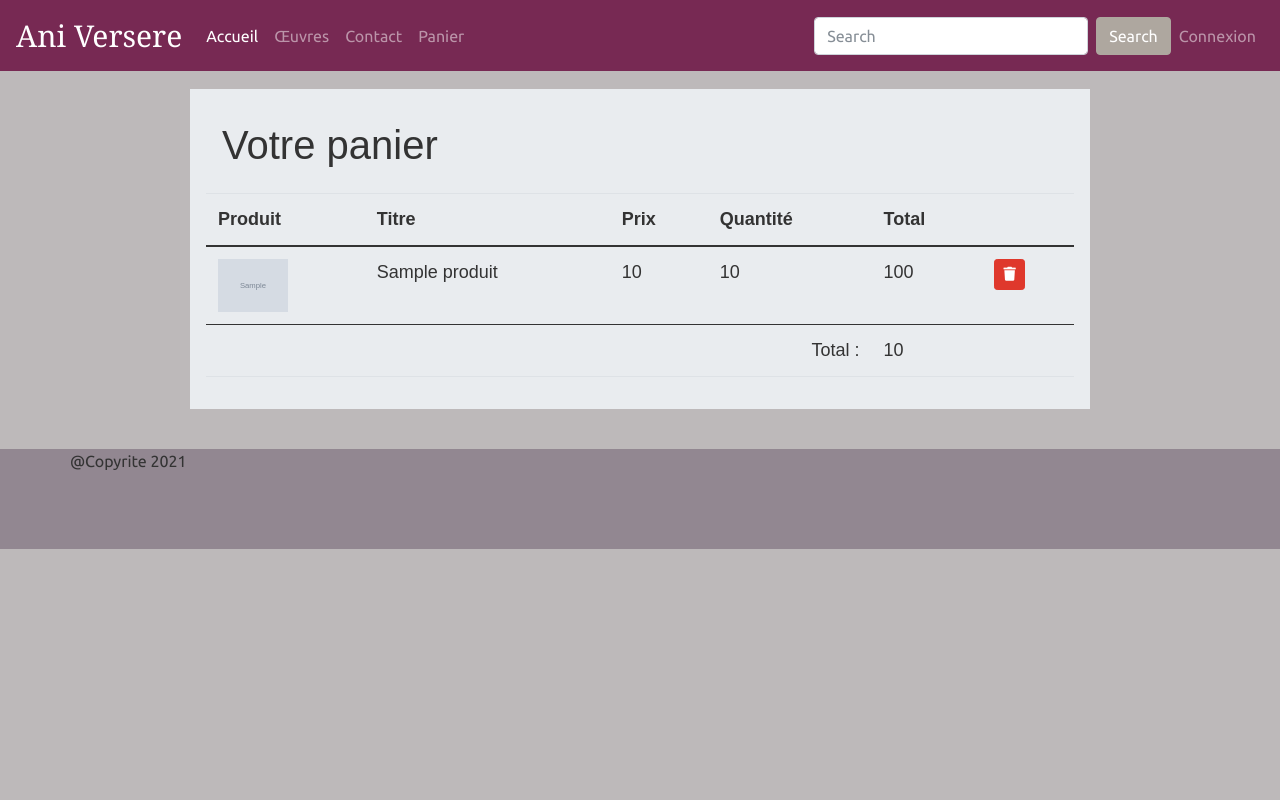
After one commit to LusineKaryan/Symfony_FilRouge, a Symfony app: template templates/cart/index.html.twig in a window 1280 px wide. The commit adds this page. Run offline with Twig, Linux system fonts and the light colour scheme; the template is opened without the code that fills it: most values are stand-ins (such as "Sample title", 1, 10 or a date in 2020); grey boxes marked "Sample" are stand-in pictures; some libraries are stand-ins or nearby versions.

Commit message:
creation panier

```diff
--- a/public/css/style.css
+++ b/public/css/style.css
@@ -3,6 +3,11 @@ body {
     position: relative; /*Dlya zakrepleniya footera k nizu*/
     /* background-image: url(../public/images/unnamed.jpg);
     background-size: cover; */
+    height: 100%;
+}
+
+html {
+	height: 100%;
 }
 
 .navbar-brand {
@@ -34,15 +39,18 @@ body {
     box-shadow: 3px 3px 3px 3px grey;
   }
 
-  .active a.page-link {
-    color:blanchedalmond;
-    background-color: indigo;
-    border-color: yellow;
-}
+  a.page-link {
+    color: #70185d;
+  }
+    .active a.page-link {
+      color:blanchedalmond;
+      background-color:#772953;
+      border-color: #70185d
+  }
+    .active a.page-link:hover {
+      color:teal;
+  }
 
-.active a.page-link:hover {
-    color:teal;
-}
 
 .image {
 	margin:20px;
--- a/templates/base.html.twig
+++ b/templates/base.html.twig
@@ -9,9 +9,11 @@
 
         <link href="https://cdn.jsdelivr.net/npm/bootstrap@5.0.0-beta2/dist/css/bootstrap.min.css" rel="stylesheet" integrity="sha384-BmbxuPwQa2lc/FVzBcNJ7UAyJxM6wuqIj61tLrc4wSX0szH/Ev+nYRRuWlolflfl" crossorigin="anonymous">
         <link rel="stylesheet" href="https://cdnjs.cloudflare.com/ajax/libs/bootswatch/4.6.0/united/bootstrap.min.css" integrity="sha512-D/XTI3HHxegvO0hcG75yd++4QyP+AM5IqkxFRu1KBhBQYwxYdWi+JP9DlBppR3GiMBXlAZWuw2qmHQWobofXQA==" crossorigin="anonymous" />
+        <link rel="stylesheet" href="https://cdnjs.cloudflare.com/ajax/libs/font-awesome/5.11.2/css/all.min.css" integrity="sha256-+N4/V/SbAFiW1MPBCXnfnP9QSN3+Keu+NlB+0ev/YKQ=" crossorigin="anonymous"/>
         <link rel="stylesheet" href="{{ asset('css/style.css') }}">
             {#{{ encore_entry_link_tags('app') }}#}
         <style>
+            body {min-height: 1vh;}
             .example-wrapper { margin: 1em auto; max-width: 900px; width: 95%; font: 18px/1.5 sans-serif; }
             .example-wrapper code { background: #F5F5F5; padding: 2px 6px; }
             .page-title{ margin: 1em auto;}
@@ -39,7 +41,7 @@
             </button>
 
             <div class="collapse navbar-collapse" id="navbarColor02">
-                <ul class="navbar-nav ml-auto">
+                <ul class="navbar-nav mr-auto">
                     <li class="nav-item active">
                         <a class="nav-link" href="{{ path('home') }}">Accueil
                         <span class="sr-only">(current)</span>
@@ -50,6 +52,9 @@
                     </li>
                     <li class="nav-item">
                         <a class="nav-link" href="{{ path('contact') }}">Contact</a>
+                    </li>
+                    <li class="nav-item">
+                        <a class="nav-link" href="{{ path('cart_index') }}">Panier</a>
                     </li>
                 </ul>
 
@@ -81,12 +86,13 @@
         <div class="example-wrapper">
         {% block body %}{% endblock %}
         </div>
-        <div class="footer">
-            <div class="container">
-                <div class="row">
-                @Copyrite 2021
-                </div>
+
+    </body>
+    <div class="footer">
+        <div class="container">
+            <div class="row">
+            @Copyrite 2021
             </div>
         </div>
-    </body>
+    </div>
 </html>
--- /dev/null
+++ b/templates/cart/index.html.twig
@@ -0,0 +1,55 @@
+{% extends 'base.html.twig' %}
+
+{% block title %}Panier{% endblock %}
+
+{% block body %}
+<style>
+.thumbnail { width: 70px;}
+</style>
+
+<div class="bg-light p-3">
+    <div class="p-3">
+        <h1>Votre panier</h1>
+    </div>
+{% if items | length > 0 %}
+<table class="table">
+<thead>
+    <tr>
+        <th>Produit</th>
+        <th>Titre</th>
+        <th>Prix</th>
+        <th>Quantité</th>
+        <th>Total</th>
+        <th></th>
+    </tr>
+</thead>
+<tbody>
+    {% for item in items %}
+        <tr>
+            <td><img src="{{ asset('images/') }}{{ item.produit.image }}" class="thumbnail"> </td>
+            <td>{{ item.produit.titre }}</td>
+            <td>{{ item.produit.prix }}</td>
+            <td>{{ item.quantity }}</td>
+            <td>{{ item.produit.prix * item.quantity}}</td>
+            <td>
+                <a href="{{ path('cart_remove', {'id': item.produit.id})}}" class="btn btn-danger btn-sm">
+                <i class="fas fa-trash"></i>
+                </a>
+            </td>
+        </tr>
+    {% endfor %}
+</tbody>
+<tfoot>
+<tr>
+    <td colspan="4" class="text-right">Total :</td>
+    <td>{{ total }}</td>
+    <td></td>
+</tr>
+</tfoot>
+</table>
+</div>
+{% else %}
+    <p>Votre panier est vide !</p>
+{% endif %}
+
+{% endblock %}
--- a/templates/contact/index.html.twig
+++ b/templates/contact/index.html.twig
@@ -7,9 +7,14 @@
 <style>
     .btn {background: #a87a9e; border-color:grey;}
     .btn:hover {background: #772953; box-shadow:2px 2px #686d69;}
+    .btn:active {background: #772953; box-shadow:2px 2px #686d69;}
 </style>
 
+
 <div class="example-wrapper">
+    <h3>Contactez-nous</h3>
+    <br>
+
     {{ form_start(contact_form) }}
 
     {{ form_row(contact_form.name, {'label': 'Nom d\'utilisateur', 'attr': {'class': 'input-group', 'placeholder': 'Votre nom d\'utilisateur...' }}) }}
@@ -18,5 +23,6 @@
 
     <input type="submit" value="Envoyer" class="btn btn-success" />
     {{ form_end(contact_form) }}
+
 </div>
 {% endblock %}
```
Also changed, not shown: src/Controller/CartController.php (added, +76 -0 lines), templates/bundles/TwigBundle/Exception/error403.html.twig (added, +20 -0 lines), templates/bundles/TwigBundle/Exception/error404.html.twig (added, +23 -0 lines), templates/security/login.html.twig (+7 -1 lines), templates/versere/index.html.twig (+5 -2 lines), templates/versere/show.html.twig (+20 -8 lines), public/images/palette.gif (added).
